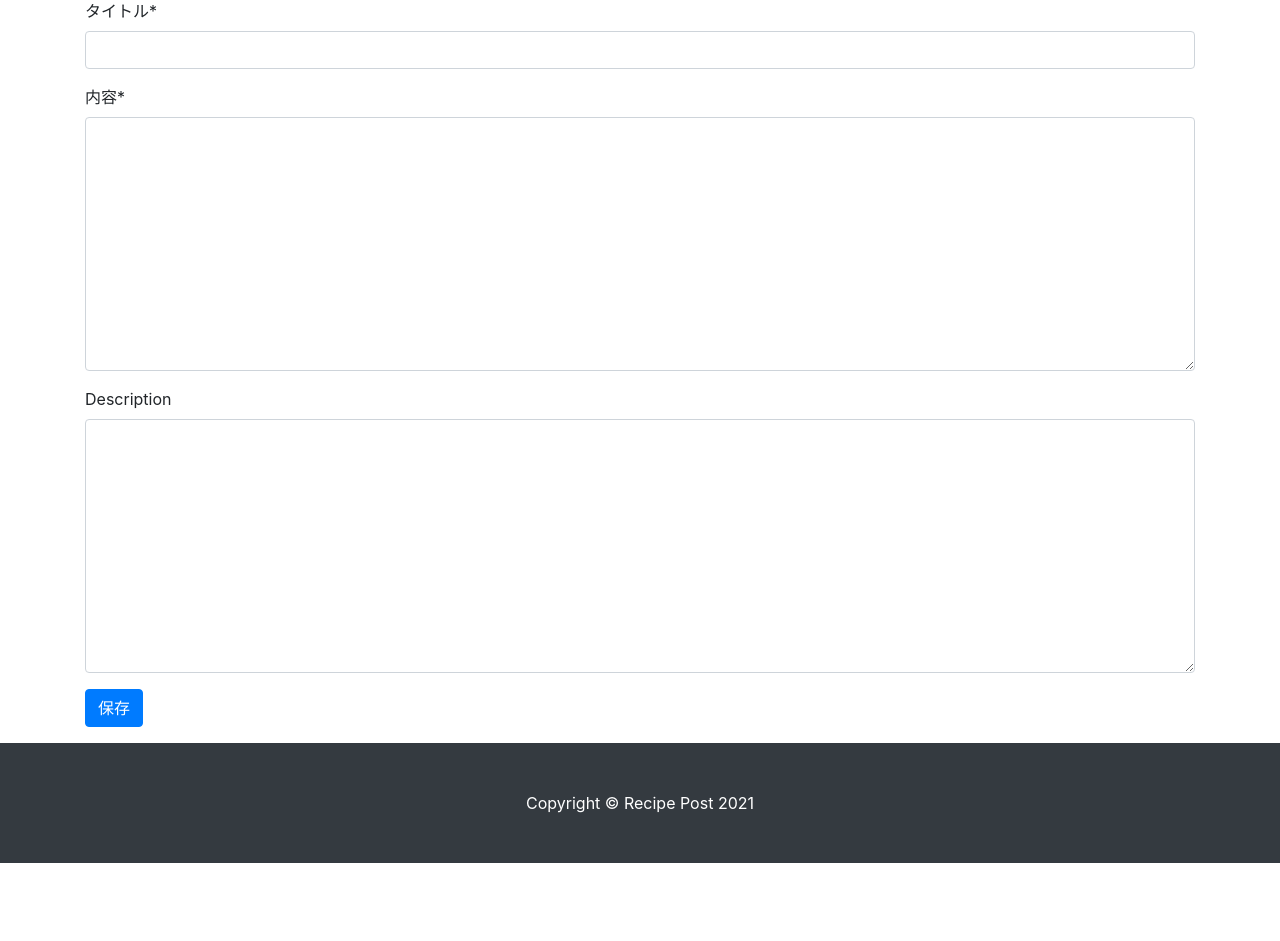
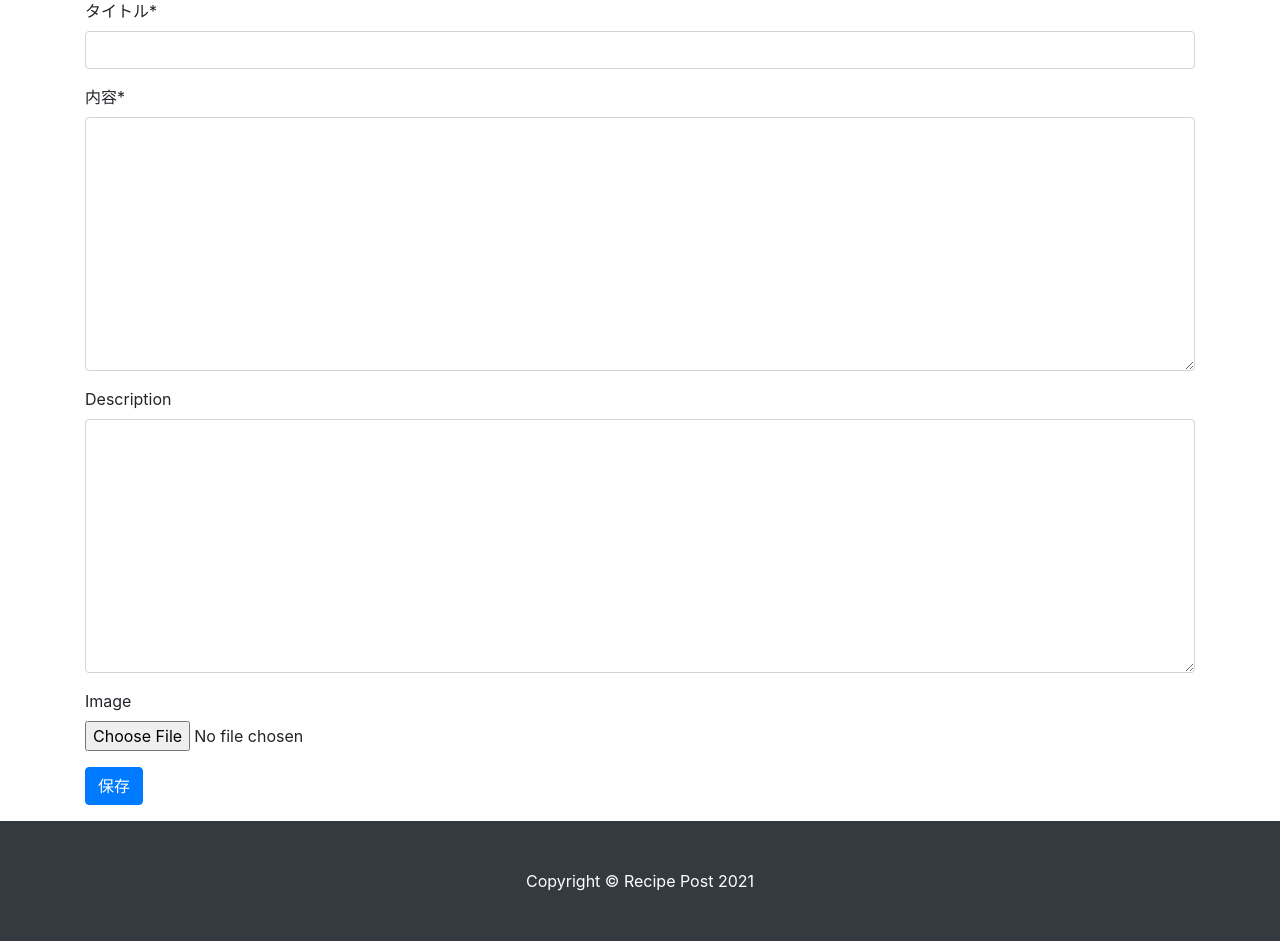
Before and after one commit to felyce/recipe-post, a Django app: page /recipe/create in a window 1280 px wide. Shown: the part 57-998 px from the top of the page. Before the commit the page ends 920 px from the top, so only its background shows below. Run offline with Django 3.2, Linux system fonts and the light colour scheme; some libraries are stand-ins or nearby versions.

Commit message:
画像を投稿できるようにする

```diff
--- a/config/settings.py
+++ b/config/settings.py
@@ -129,4 +129,7 @@ STATICFILES_DIRS = [
     BASE_DIR / Path("assets")
 ]
 
+MEDIA_ROOT = BASE_DIR / Path('media')
+MEDIA_URL = '/media/'
+
 CRISPY_TEMPLATE_PACK = 'bootstrap4'
--- a/recipe/models.py
+++ b/recipe/models.py
@@ -6,6 +6,8 @@ class Recipe(models.Model):
     content = models.TextField(verbose_name="内容")
 
     description = models.TextField(blank=True, default="")
+
+    image = models.ImageField(upload_to="images/uploaded/", default=None, null=True, blank=True)
 
     created = models.DateTimeField(auto_now_add=True)
     modified = models.DateTimeField(auto_now=True)
--- a/recipe/templates/recipe/recipe_form.html
+++ b/recipe/templates/recipe/recipe_form.html
@@ -3,7 +3,7 @@
 
 {% block body %}
 
-    <form method="post">
+    <form method="post" enctype="multipart/form-data">
         {% csrf_token %}
         {{ form|crispy }}
 
--- a/recipe/views.py
+++ b/recipe/views.py
@@ -16,7 +16,7 @@ class RecipeListView(ListView):
 
 class RecipeCreateView(CreateView):
     model = Recipe
-    fields = ["title", "content", "description"]
+    fields = ["title", "content", "description", "image",]
     success_url = reverse_lazy("recipe:index")
 
     def form_valid(self, form):
@@ -34,7 +34,7 @@ class RecipeDetailView(DetailView):
 
 class RecipeUpdateView(UpdateView):
     model = Recipe
-    fields = ["title", "content", "description"]
+    fields = ["title", "content", "description", "image", ]
     # success_url = "/"
 
     def get_success_url(self):
```
Also changed, not shown: recipe/migrations/0003_recipe_image.py (added).
